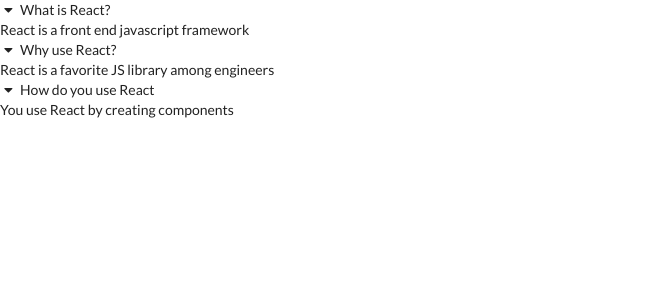
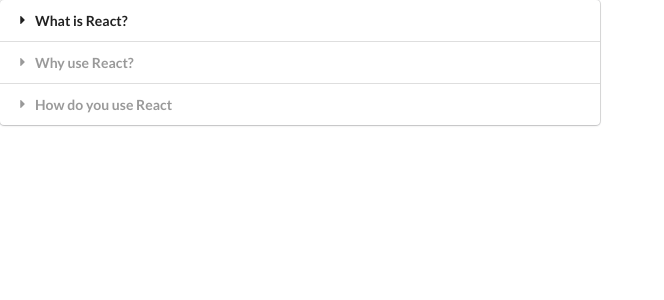
Before and after one commit to hyosunko/widgets, a React (Create React App) app: page / in a window 1280 px wide. Shown: the top 300 px of the page, without its empty margins (0-664 px from the left). Built offline with nearby package versions, Linux system fonts and the light colour scheme.

Commit message:
add active index to open only clicked content

```diff
--- a/src/components/Accordion.js
+++ b/src/components/Accordion.js
@@ -1,14 +1,22 @@
-import React, { Fragment } from 'react'
+import React, { Fragment, useState } from 'react'
 
 const Accordion = ({ items }) => {
-  const renderedItems = items.map(item => {
+  const [activeIndex, setActiveIndex] = useState(null)
+
+
+  const renderedItems = items.map((item, i) => {
+    const active = i === activeIndex ? 'active' : ''
+
     return(
       <Fragment key={item.title}>
-        <div className="title active">
+        <div
+          className={`title ${active}`}
+          onClick={() => setActiveIndex(i)}
+        >
           <i className="dropdown icon"></i>
           {item.title}
         </div>
-        <div className="content active">
+        <div className={`content ${active}`}>
           <p>{item.content}</p>
         </div>
       </Fragment>
@@ -16,7 +24,9 @@
   })
 
   return (
-  <div>{renderedItems}</div>
+  <div className="ui styled accordion">
+    {renderedItems}
+  </div>
   )
 }
 
```
